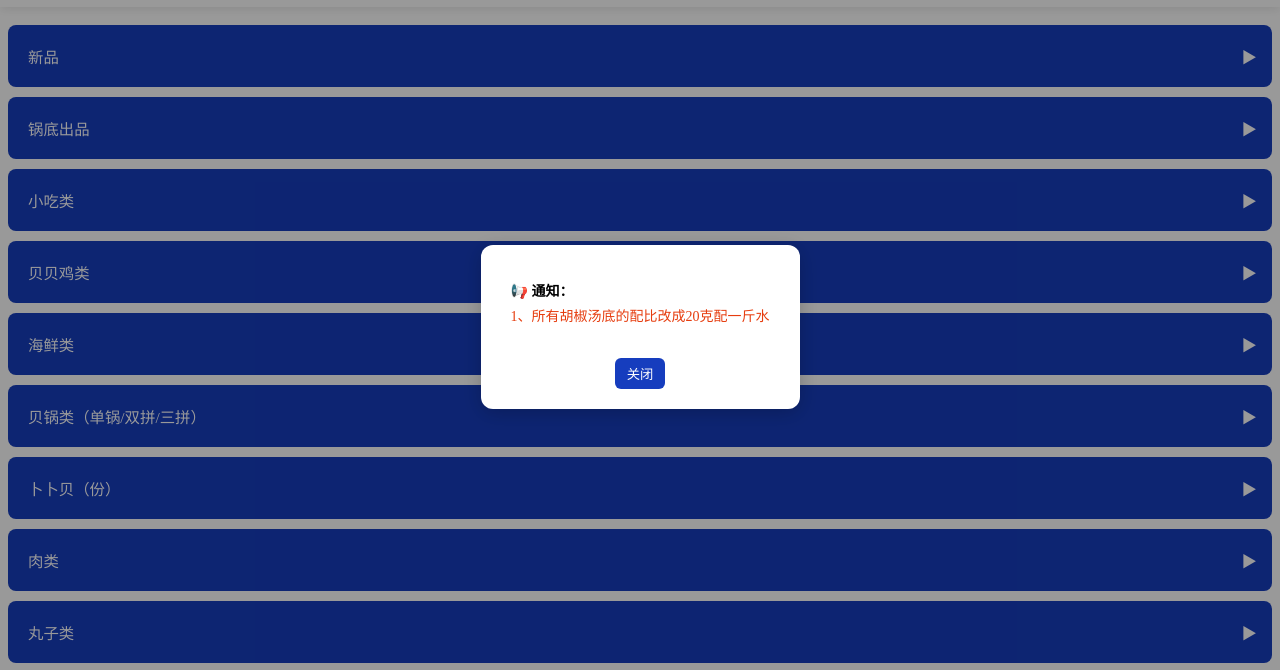
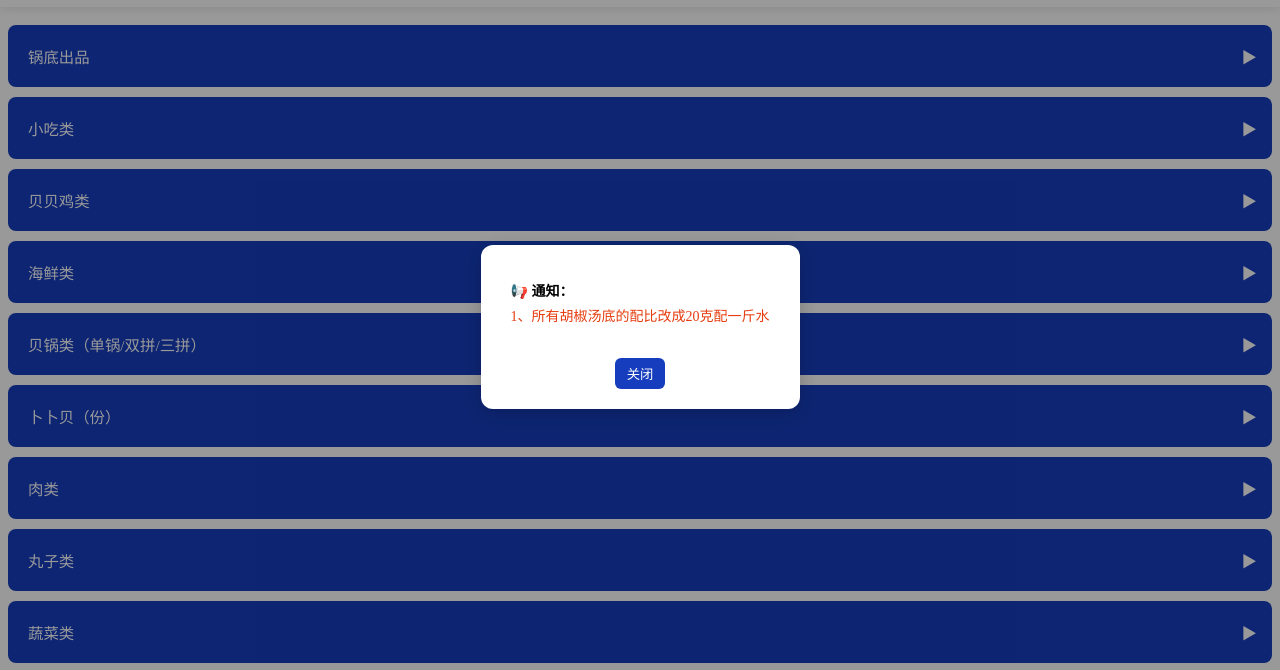
Before and after one commit to mo-yjbbb/yjbbb, a plain HTML site: page yj_ddimg.html in a window 1280 px wide. Shown: the part 73-743 px from the top of the page. Drawn offline with nearby package versions, Linux system fonts and the light colour scheme.

Commit message:
Add files via upload

```diff
--- a/yj_ddimg.html
+++ b/yj_ddimg.html
@@ -378,36 +378,36 @@
 
 
                     //新品
-                                {
-                        title: '新品',
-                        dishes: [
-                            {
-                                title: '双拼鱼恋花',
-                                image: 'img/dd/spylh.webp',
-                                steps: [
-                                    '出品步骤：1、泡水1—2分钟解冻，将表面冰层冲干净即可。（水开煮8分钟）',
-                                    '摆盘：如图所示，甩干表面多余的水份，碟子干净无水迹污垢。',
-                                    '份量：4个/半份，8个/份(摆满即可)',
-                                    '储存：物料保质期未开封12个月，开封后10天。（-12℃~-18℃储存）',
-                                    '要求：品相完整，无变质破损'
-                                ]
-                            },
-                            {
-                                title: '玉米饺子',
-                                image: 'img/dd/ymjz.webp',
-                                steps: [
-                                    '出品步骤：1、泡水1—2分钟解冻，将表面冰层冲干净即可。（煮5分钟）',
-                                    '摆盘：如图所示，甩干表面多余的水份，碟子干净无水迹污垢。',
-                                    '份量：4个/半份，8个/份',
-                                    '储存：物料保质期未开封12个月，开封后10天。（-12℃~-18℃储存）',
-                                    '要求：品相完整，无变质破损'
-                                ]
-                            },
-
-
-
-                        ]
-                    },
+                    //             {
+                    //     title: '新品',
+                    //     dishes: [
+                    //         {
+                    //             title: '双拼鱼恋花',
+                    //             image: 'img/dd/spylh.webp',
+                    //             steps: [
+                    //                 '出品步骤：1、泡水1—2分钟解冻，将表面冰层冲干净即可。（水开煮8分钟）',
+                    //                 '摆盘：如图所示，甩干表面多余的水份，碟子干净无水迹污垢。',
+                    //                 '份量：4个/半份，8个/份(摆满即可)',
+                    //                 '储存：物料保质期未开封12个月，开封后10天。（-12℃~-18℃储存）',
+                    //                 '要求：品相完整，无变质破损'
+                    //             ]
+                    //         },
+                    //         {
+                    //             title: '玉米饺子',
+                    //             image: 'img/dd/ymjz.webp',
+                    //             steps: [
+                    //                 '出品步骤：1、泡水1—2分钟解冻，将表面冰层冲干净即可。（煮5分钟）',
+                    //                 '摆盘：如图所示，甩干表面多余的水份，碟子干净无水迹污垢。',
+                    //                 '份量：4个/半份，8个/份',
+                    //                 '储存：物料保质期未开封12个月，开封后10天。（-12℃~-18℃储存）',
+                    //                 '要求：品相完整，无变质破损'
+                    //             ]
+                    //         },
+
+
+
+                    //     ]
+                    // },
 
 
 
```
